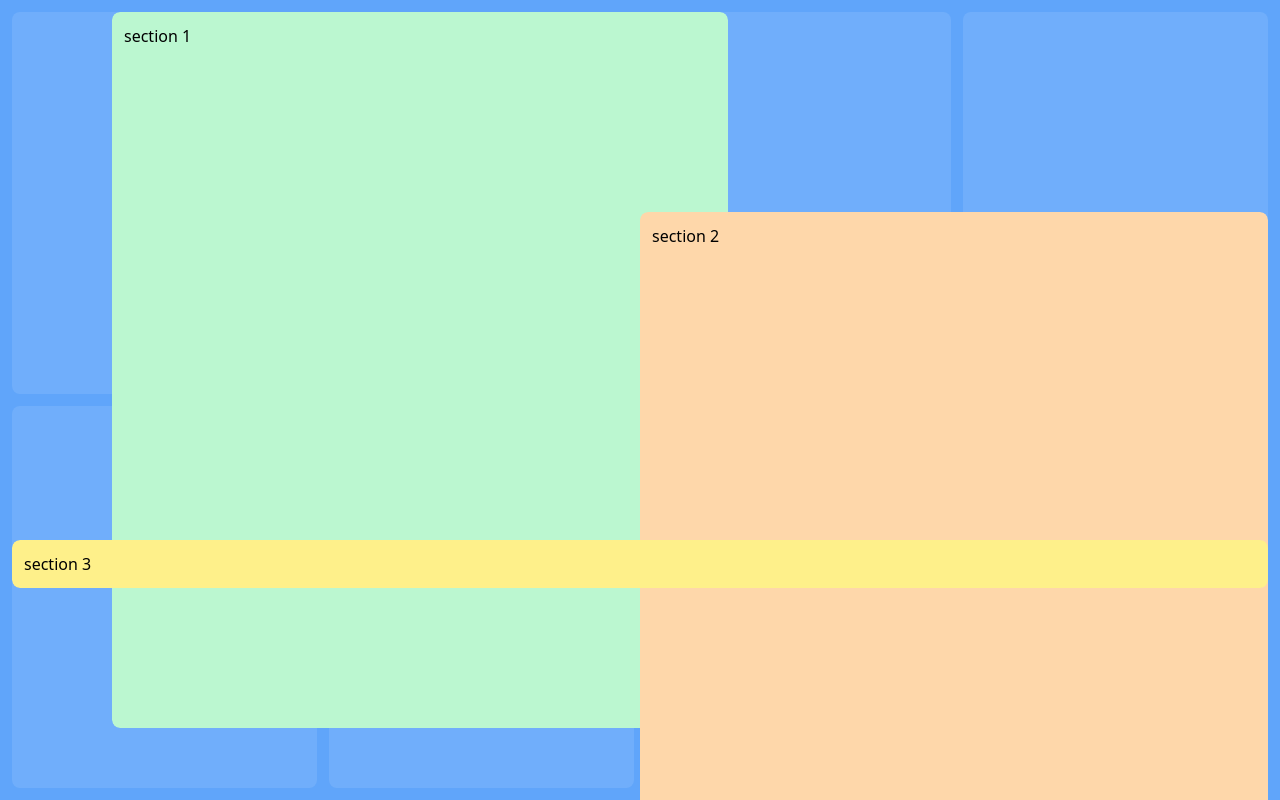
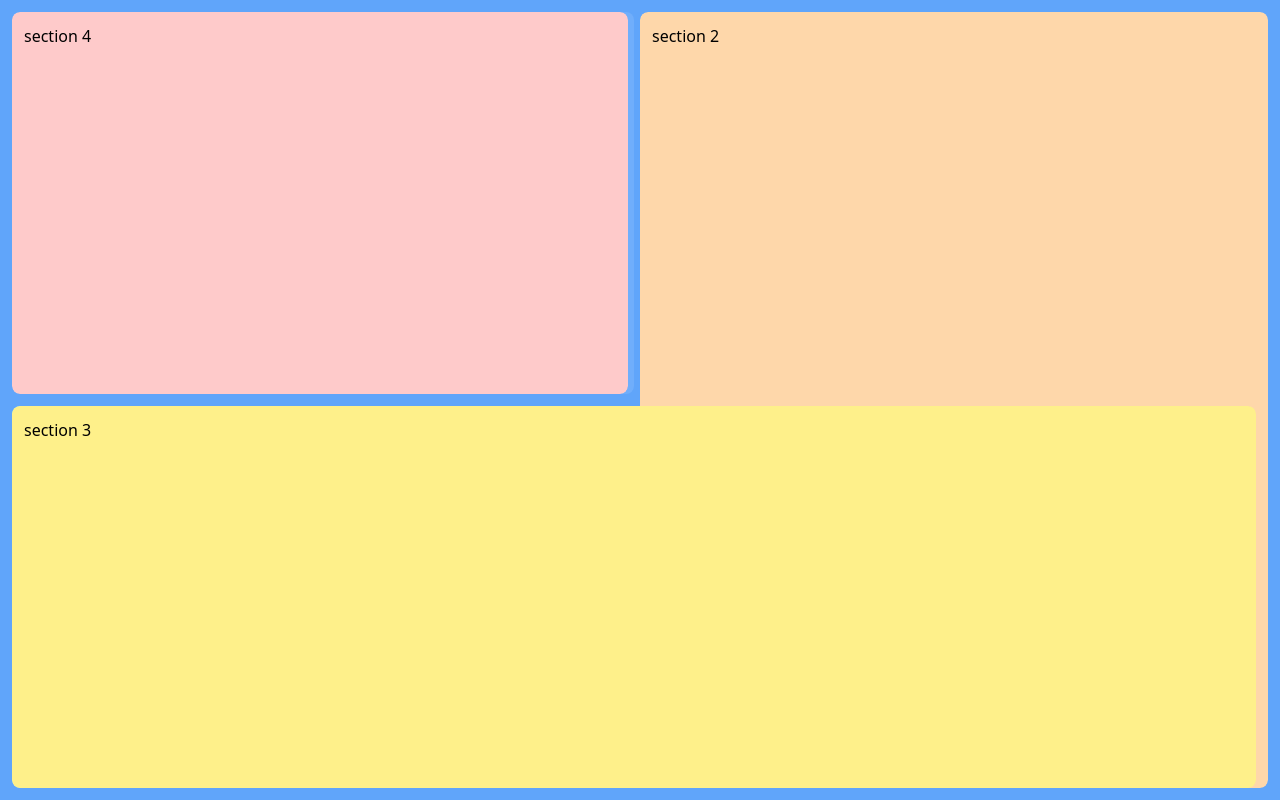
Before and after one commit to eudes-silva/draggable-case, a Vue app: page / in a window 1280 px wide. Built offline with nearby package versions, Linux system fonts and the light colour scheme.

Commit message:
feat: grid items setup

```diff
--- a/src/components/Grid.vue
+++ b/src/components/Grid.vue
@@ -7,8 +7,8 @@ type Size = {
 };
 
 interface Props {
-  columns: Size;
-  rows: Size;
+  columns?: Size;
+  rows?: Size;
 }
 
 const props = withDefaults(defineProps<Props>(), {
@@ -37,7 +37,10 @@ const children = computed(() => Array(cols.value * rows.value).fill(0));
 <template>
   <div ref="grid" class="h-100vh overflow-hidden">
     <div
-      class="grid grid-template gap-3 p-3 w-full h-full bg-blue overflow-hidden pointer-events-none"
+      class="grid gap-3 p-3 w-full h-full bg-blue overflow-hidden pointer-events-none"
+      :style="{
+        gridTemplate: `repeat(${rows}, minmax(0,1fr)) / repeat(${cols}, minmax(0,1fr)) `,
+      }"
     >
       <div
         v-for="(_, index) in children"
@@ -46,15 +49,20 @@ const children = computed(() => Array(cols.value * rows.value).fill(0));
       ></div>
     </div>
     <div
-      class="grid grid-template absolute top-0 left-0 w-full h-full gap-3 p-3 overflow-hidden"
+      class="grid absolute top-0 left-0 w-full h-full gap-3 p-3 overflow-hidden"
+      :style="{
+        /*grid-template property specifies the size of every row in y-axis and every column in x-axis.
+        its a shorthand for grid-template-rows / grid-template-columns
+        syntax:  height for each row / width for each column
+        repeat css function syntax: repeat(number of times it should be repeated, what will be repeated)
+        minmax syntax: minmax(>= as relative or fixed values, <= as relative or fixed values)
+        */
+        gridTemplate: `repeat(${rows}, minmax(0,1fr)) / repeat(${cols}, minmax(0,1fr)) `,
+        '--columns': cols,
+        '--rows': rows,
+      }"
     >
       <slot></slot>
     </div>
   </div>
 </template>
-<style lang="scss" scoped>
-.grid-template {
-  grid-template-columns: repeat(v-bind(cols), minmax(0, 1fr));
-  grid-template-rows: repeat(v-bind(rows), minmax(0, 1fr));
-}
-</style>
--- a/src/components/GridCell.vue
+++ b/src/components/GridCell.vue
@@ -1,29 +1,35 @@
 <script lang="ts" setup>
-type Position = { [key: string]: string };
-
 interface Props {
-  width: string;
-  height: string;
-  position: Position;
+  width?: number;
+  height?: number;
+  initialColPositionX?: number;
+  initialRowPositionY?: number;
 }
 
-const props = withDefaults(defineProps<Props>(), {
-  width: "1",
-  height: "1",
-  position: () => ({ x: "100px", y: "0" }),
+withDefaults(defineProps<Props>(), {
+  width: 1,
+  height: 1,
+  initialColPositionX: 1,
+  initialRowPositionY: 1,
 });
-const xPosition = props.position.x;
-const yPosition = props.position.y;
 </script>
 <template>
-  <div class="gridcell w-full h-full rounded-lg overflow-hidden">
+  <div
+    class="w-full h-full rounded-lg overflow-hidden"
+    :style="{
+      /*grid-area property specifies where to place a grid item(columns in x-axis and rows in y-axis).
+      its a shorthand for grid-row-start / grid-column-start / grid-row-end / grid-column-end (start and end are lines/gaps in grid)
+      grid-area syntax:  start row line / start column line / end row line / start row line
+      min css function syntax: min(smallest value between the parameters - relative or fixed values)
+      css var function syntax: var(get here css variables, fallback value)
+      */
+      gridArea: `
+      min(${initialRowPositionY}, var(--rows,1)) /
+      min(${initialColPositionX}, var(--columns,1)) /
+      span min(${height}, var(--rows,1)) /
+      span min(${width}, var(--columns,1))`,
+    }"
+  >
     <slot />
   </div>
 </template>
-<style lang="scss" scoped>
-.gridcell {
-  grid-column: v-bind(width);
-  grid-row: v-bind(height);
-  transform: translate(v-bind(xPosition), v-bind(yPosition));
-}
-</style>
--- a/src/pages/index.vue
+++ b/src/pages/index.vue
@@ -2,17 +2,40 @@
 import GridCell from "@/components/GridCell.vue";
 import Grid from "@/components/Grid.vue";
 </script>
-
 <template>
   <Grid>
-    <GridCell width="1/3" height="1/3" :position="{ x: '100px', y: '0' }">
+    <GridCell
+      :width="2"
+      :height="1"
+      :initialColPositionX="1"
+      :initialRowPositionY="2"
+    >
       <div class="w-full h-full p-3 rounded-lg bg-green200">section 1</div>
     </GridCell>
-    <GridCell width="3/6" height="1/3" :position="{ x: '0px', y: '200px' }">
+
+    <GridCell
+      :width="3"
+      :height="2"
+      :initialColPositionX="3"
+      :initialRowPositionY="1"
+    >
       <div class="w-full h-full p-3 rounded-lg bg-orange200">section 2</div>
     </GridCell>
-    <GridCell width="1/6" height="3/3" :position="{ x: '0', y: '-200px' }">
+    <GridCell
+      :width="5"
+      :height="1"
+      :initialColPositionX="1"
+      :initialRowPositionY="3"
+    >
       <div class="w-full h-full p-3 rounded-lg bg-yellow200">section 3</div>
+    </GridCell>
+    <GridCell
+      :width="2"
+      :height="1"
+      :initialColPositionX="1"
+      :initialRowPositionY="1"
+    >
+      <div class="w-full h-full p-3 rounded-lg bg-red200">section 4</div>
     </GridCell>
   </Grid>
 </template>
```
